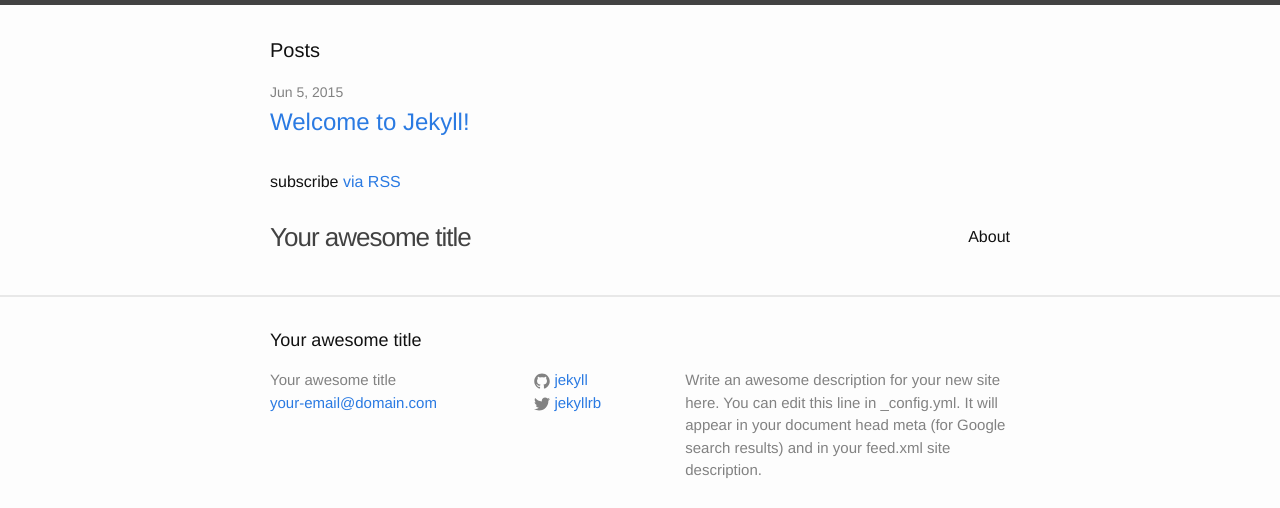
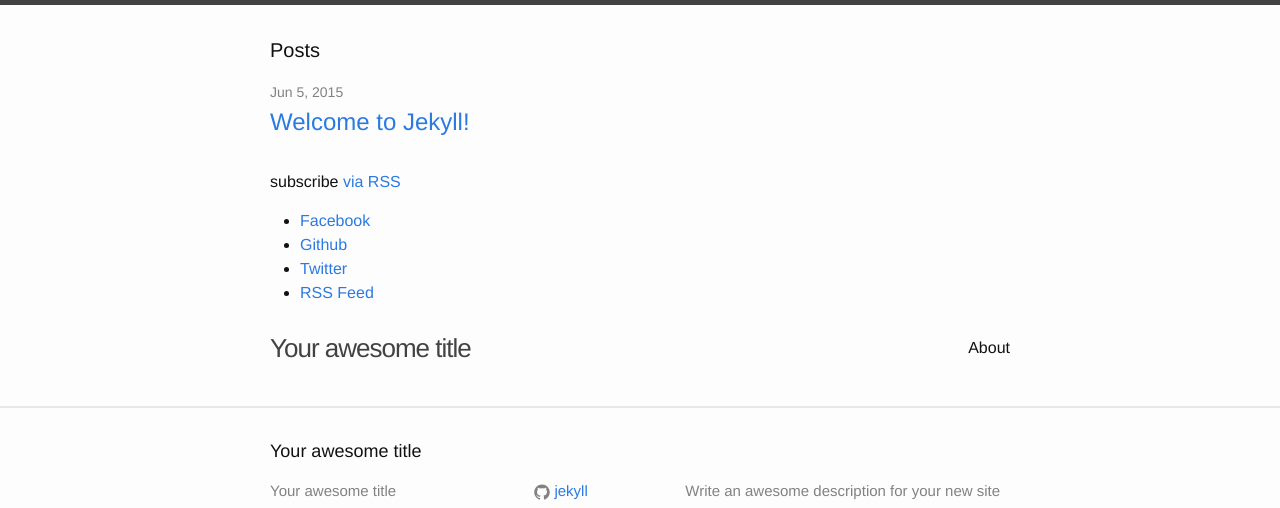
Before and after one commit to gentle3350/gentle3350.github.com, a Jekyll site: the page built from index.html, in a window 1280 px wide, cut to the strip 0-508 px from the top of the page. Built offline with Jekyll 4.4.1, drawn with Linux system fonts in a browser that asks for light colours.

Commit message:
Update header.html

```diff
--- a/_includes/header.html
+++ b/_includes/header.html
@@ -5,6 +5,13 @@
       </div>
   <div class="wrapper">
 
+
+      <ul class="nav navbar-nav navbar-right left-syms">
+          <li><a href="https://facebook.com/{{site.fb_username}}" target="_blank"><i class="fa fa-facebook-square"></i> <span>Facebook</span></a></li>
+          <li><a href="http://github.com/{{ site.github_username}}" target="_blank"><i class="fa fa-github"></i> <span>Github</span></a></li>
+          <li><a href="//twitter.com/{{site.twitter_username}}" target="_blank"><i class="fa fa-twitter"></i> <span>Twitter</span></a></li>
+          <li><a href="{{ "/atom.xml" | prepend: site.baseurl | prepend: site.url }}" target="_blank"><i class="fa fa-rss"></i> <span>RSS Feed</span></a></li>
+        </ul>
     <a class="site-title" href="{{ site.baseurl }}/">{{ site.title }}</a>
 
     <nav class="site-nav">
```
